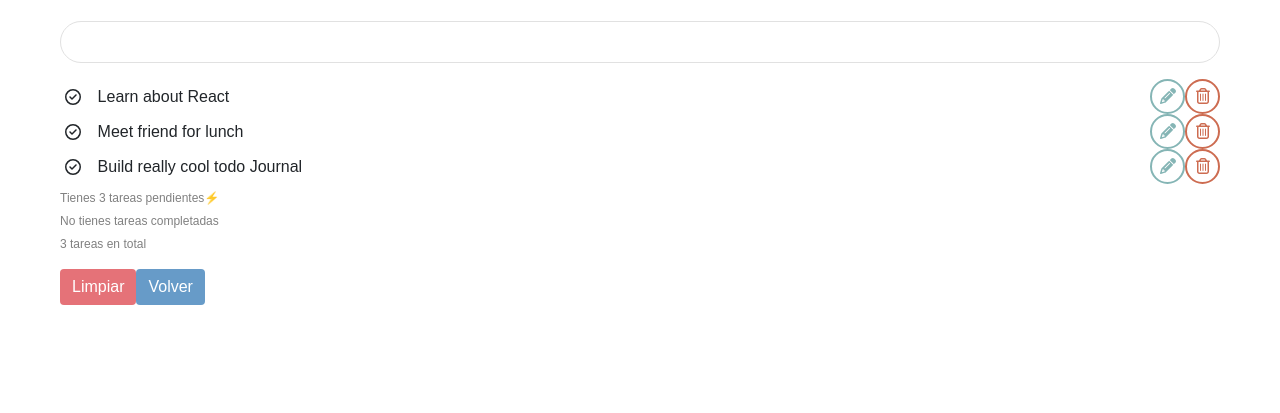
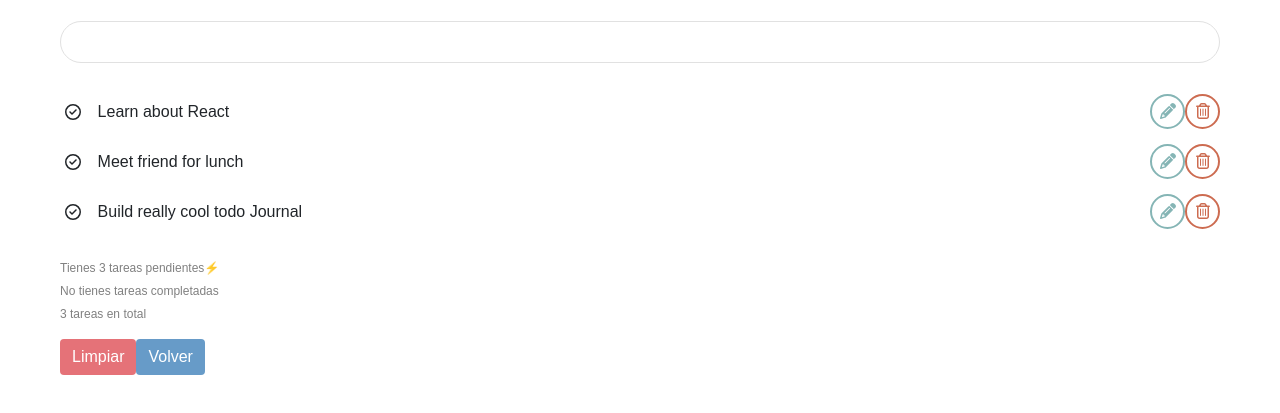
Before and after one commit to jeroginaca/proyecto-final-pt-28, a React app: page /tareas in a window 1280 px wide. Shown: the part 99-512 px from the top of the page. Built offline with nearby package versions, Linux system fonts and the light colour scheme; no server answers.

Commit message:
update Todo list

```diff
--- a/src/front/js/pages/Tareas/Tareas.jsx
+++ b/src/front/js/pages/Tareas/Tareas.jsx
@@ -1,7 +1,7 @@
 import React from "react";
 import { Link } from "react-router-dom";
+import "../../../styles/todolist.css";
 import TodoForm from "./TodoForm.jsx";
-import "../../../styles/todolist.css";
 import { FontAwesomeIcon } from "@fortawesome/react-fontawesome";
 import { faPencil } from "@fortawesome/free-solid-svg-icons";
 import { faTrashCan } from "@fortawesome/free-regular-svg-icons";
@@ -60,7 +60,7 @@ setTodos(newTodos);
 
   const completeTodo = (index) => {
     const newTodos = [...todos];
-newTodos[index].isCompleted = true;
+    newTodos[index].isCompleted = !newTodos[index].isCompleted;
     setTodos(newTodos);
   };
 
--- a/src/front/styles/todolist.css
+++ b/src/front/styles/todolist.css
@@ -1,10 +1,13 @@
 .todo-list {
     width: 100%;
+    margin-bottom: 30px;
   }
 
 .todo-container {
     display: flex;
     align-items: center;
+    margin-top: 15px;
+    margin-bottom: 15px;
 }
 
 .boton-completar {
```
Lines whose indentation alone changed are shown as unchanged.
